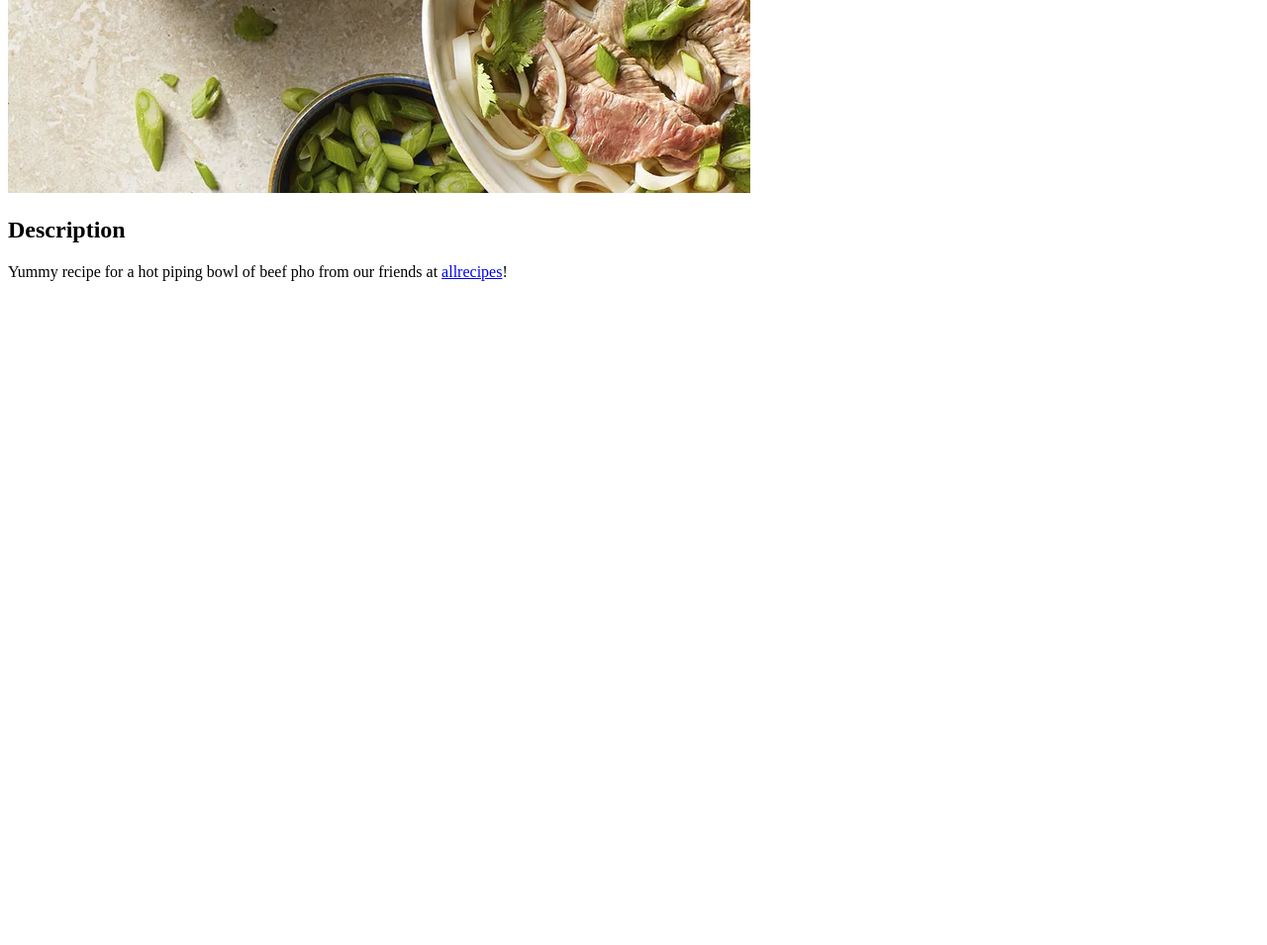
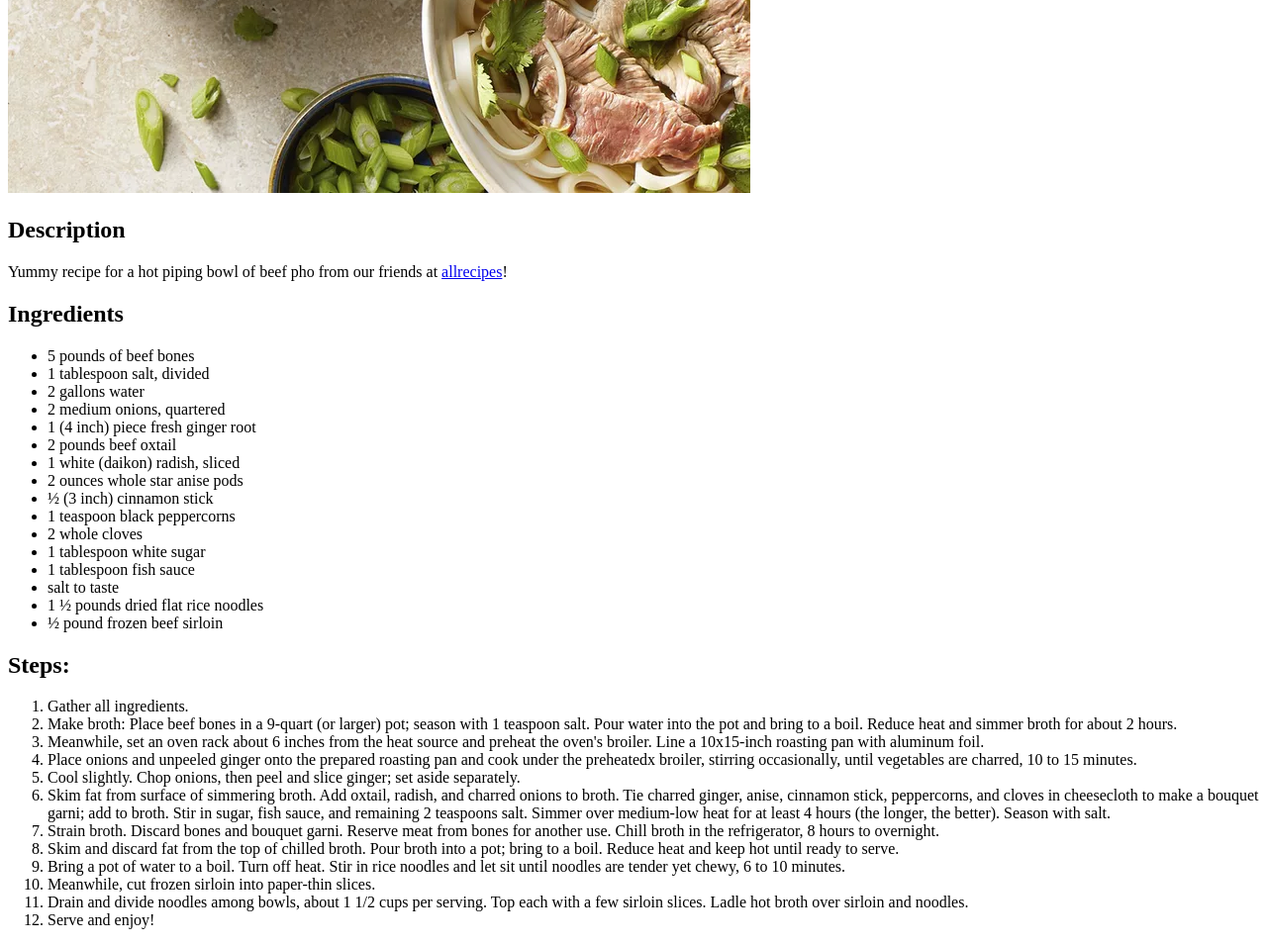
Before and after one commit to AngKuKuehs/odin-recipes, a plain HTML site: page recipes/beef-pho.html in a window 1280 px wide. Shown: the part 563-1518 px from the top of the page at 99% size. Before the commit the page ends 863 px from the top, so only its background shows below. Drawn offline with Linux system fonts and the light colour scheme.

Commit message:
feat(recipes/beef-pho.html): add ingredients and instructions

```diff
--- a/recipes/beef-pho.html
+++ b/recipes/beef-pho.html
@@ -9,5 +9,39 @@
     <img src="../assets/beef-pho.jpg" alt="beef-pho">
     <h2>Description</h2>
     <p>Yummy recipe for a hot piping bowl of beef pho from our friends at <a href="https://www.allrecipes.com/recipe/57354/beef-pho/" target="_blank" rel="noopener noreferrer">allrecipes</a>!</p>
+    <h2>Ingredients</h2>
+    <ul>
+        <li>5 pounds of beef bones</li>
+        <li>1 tablespoon salt, divided</li>
+        <li>2 gallons water</li>
+        <li>2 medium onions, quartered</li>
+        <li>1 (4 inch) piece fresh ginger root</li>
+        <li>2 pounds beef oxtail</li>
+        <li>1 white (daikon) radish, sliced</li>
+        <li>2 ounces whole star anise pods</li>
+        <li>½ (3 inch) cinnamon stick</li>
+        <li>1 teaspoon black peppercorns</li>
+        <li>2 whole cloves</li>
+        <li>1 tablespoon white sugar</li>
+        <li>1 tablespoon fish sauce</li>
+        <li>salt to taste</li>
+        <li>1 ½ pounds dried flat rice noodles</li>
+        <li>½ pound frozen beef sirloin</li>
+    </ul>
+    <h2>Steps:</h2>
+    <ol>
+        <li>Gather all ingredients.</li>
+        <li>Make broth: Place beef bones in a 9-quart (or larger) pot; season with 1 teaspoon salt. Pour water into the pot and bring to a boil. Reduce heat and simmer broth for about 2 hours.</li>
+        <li>Meanwhile, set an oven rack about 6 inches from the heat source and preheat the oven's broiler. Line a 10x15-inch roasting pan with aluminum foil.</li>
+        <li>Place onions and unpeeled ginger onto the prepared roasting pan and cook under the preheatedx broiler, stirring occasionally, until vegetables are charred, 10 to 15 minutes.</li>
+        <li>Cool slightly. Chop onions, then peel and slice ginger; set aside separately.</li>
+        <li>Skim fat from surface of simmering broth. Add oxtail, radish, and charred onions to broth. Tie charred ginger, anise, cinnamon stick, peppercorns, and cloves in cheesecloth to make a bouquet garni; add to broth. Stir in sugar, fish sauce, and remaining 2 teaspoons salt. Simmer over medium-low heat for at least 4 hours (the longer, the better). Season with salt.</li>
+        <li>Strain broth. Discard bones and bouquet garni. Reserve meat from bones for another use. Chill broth in the refrigerator, 8 hours to overnight.</li>
+        <li>Skim and discard fat from the top of chilled broth. Pour broth into a pot; bring to a boil. Reduce heat and keep hot until ready to serve.</li>
+        <li>Bring a pot of water to a boil. Turn off heat. Stir in rice noodles and let sit until noodles are tender yet chewy, 6 to 10 minutes.</li>
+        <li>Meanwhile, cut frozen sirloin into paper-thin slices.</li>
+        <li>Drain and divide noodles among bowls, about 1 1/2 cups per serving. Top each with a few sirloin slices. Ladle hot broth over sirloin and noodles.</li>
+        <li>Serve and enjoy!</li>
+    </ol>
 </body>
 </html>
```
